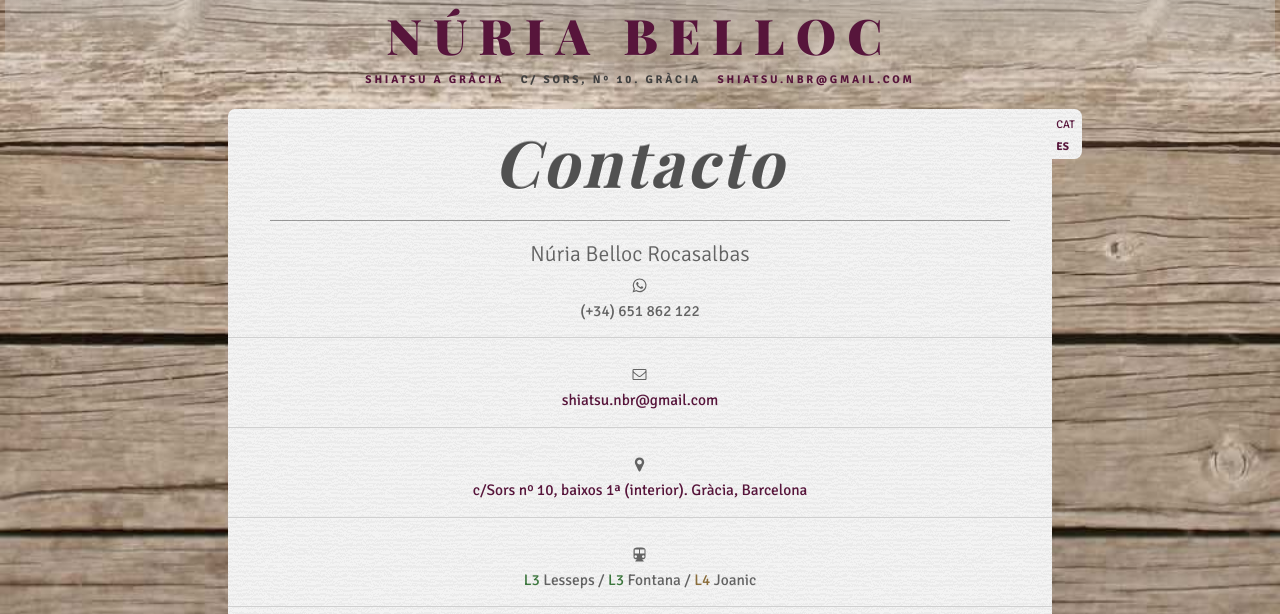
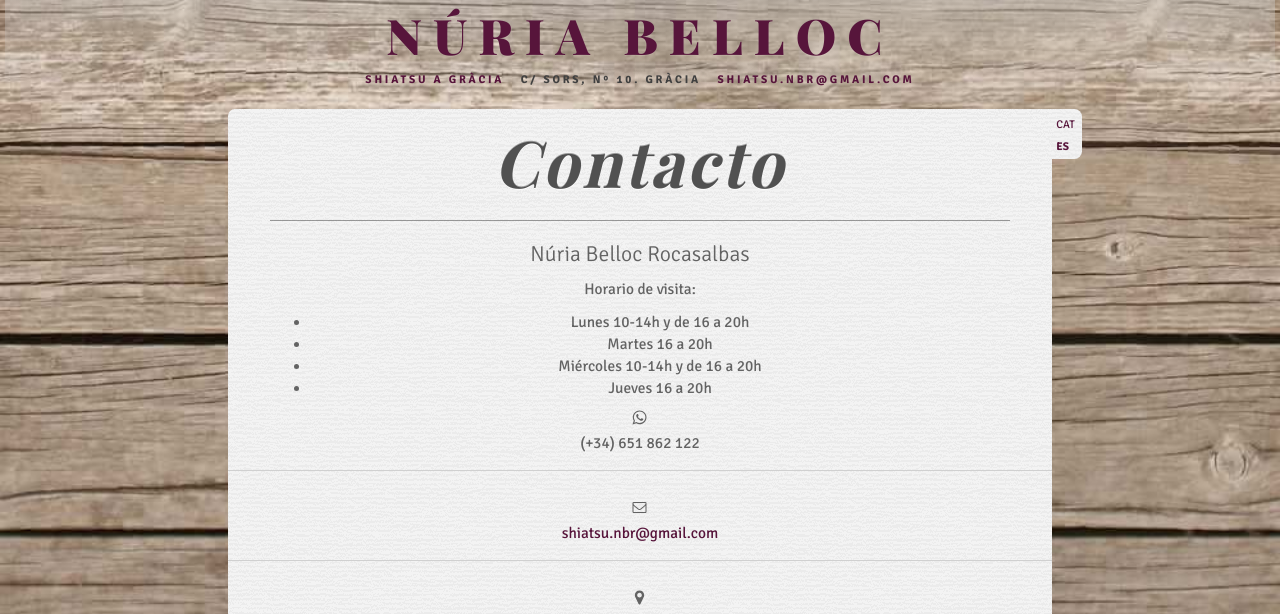
Before and after one commit to agustibr/shiatsu.nuriabelloc.com, a Jekyll site: the page built from es/4-contacto.md, in a window 1280 px wide. Shown: the top 614 px of the page. Built offline with Jekyll 4.4.1, drawn with Linux system fonts in a browser that asks for light colours; some web fonts are replaced.

Commit message:
Updated 4-contacto.md

```diff
--- a/es/4-contacto.md
+++ b/es/4-contacto.md
@@ -1,13 +1,21 @@
 ---
 title: Contacto
-description: "Concierta una sesión de Shiatsu con Núria Belloc Rocasalbas. Terapeuta de Shiatsu en Barcelona."
+description: >-
+  Concierta una sesión de Shiatsu con Núria Belloc Rocasalbas. Terapeuta de
+  Shiatsu en Barcelona.
 menu: true
 permalink: es/contacto/
 sibling: contact
 order: 4
+published: true
 ---
 # Núria Belloc Rocasalbas
 
+Horario de visita:
+- Lunes 10-14h y de 16 a 20h
+- Martes 16 a 20h
+- Miércoles 10-14h y de 16 a 20h
+- Jueves 16 a 20h
 
 <svg xmlns="http://www.w3.org/2000/svg" width="15" height="15" viewBox="0 0 15 15" >
   <path
```
